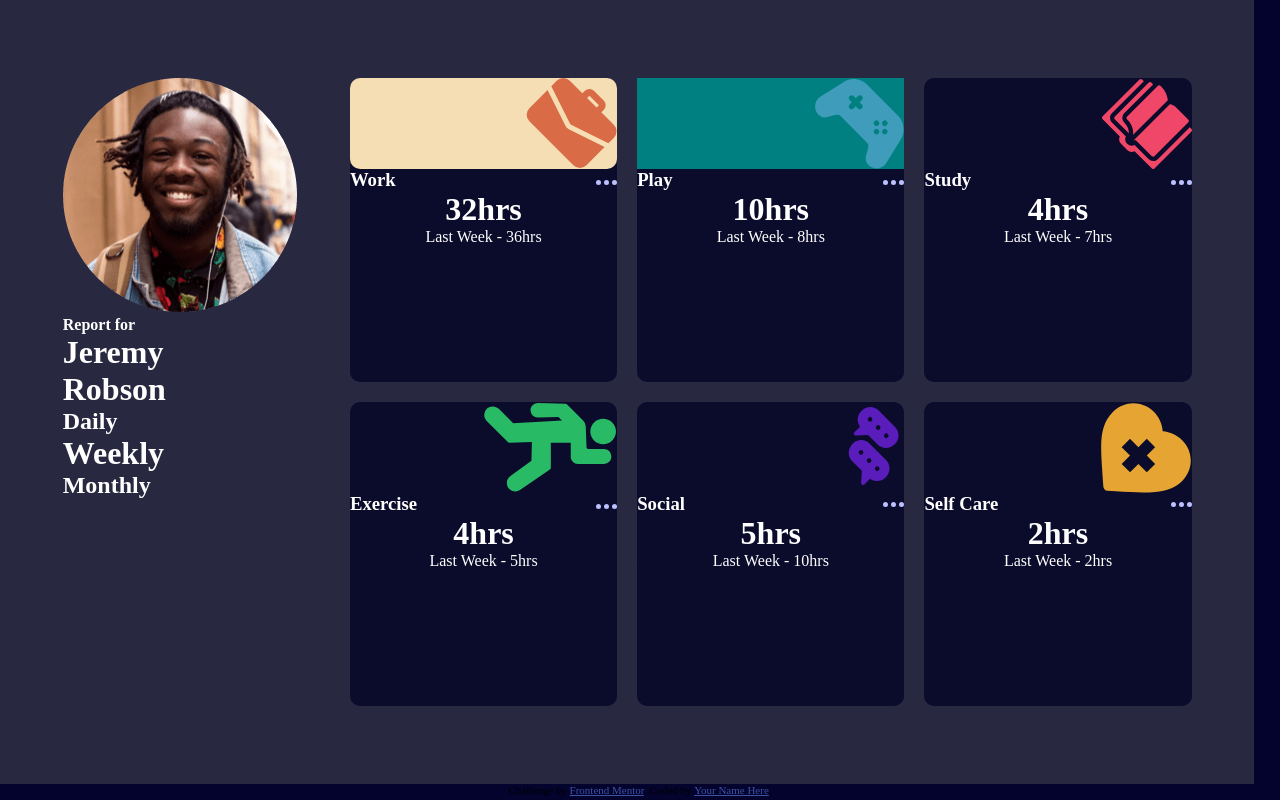
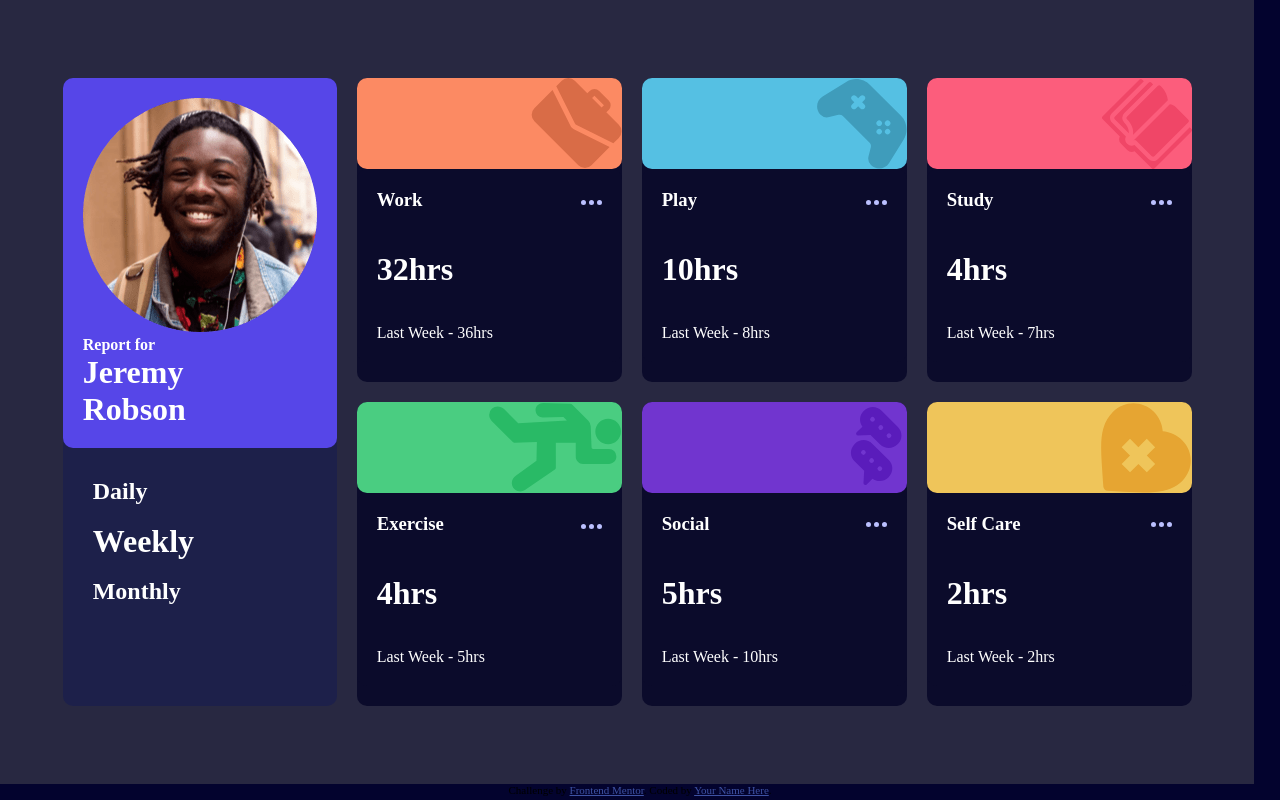
Before and after one commit to jkip-21/time-dashboard, a plain HTML site: page index.html in a window 1280 px wide. Drawn offline with Linux system fonts and the light colour scheme.

Commit message:
update made

```diff
--- a/index.html
+++ b/index.html
@@ -31,12 +31,17 @@
           <div class="img1">
             <img src="/images/image-jeremy.png" alt="">
           </div>
+          <div class="profile-content">
             <h4>Report for</h4>
-            <h1>Jeremy <br> Robson</h1>
+              <h1>Jeremy <br> Robson</h1>
+          </div>
         </div>
+
         <div class="content-bottom">
           <h2>Daily</h2>
+          <br>
           <h1>Weekly</h1>
+          <br>
           <h2>Monthly</h2>
         </div>
       </div>
@@ -51,6 +56,8 @@
           </div>
           <div class="content-sec">
             <h1>32hrs <!-- weekly --></h1>
+            <br>
+            <br>
             <p>Last Week - 36hrs</p>
           </div>
         </div>
@@ -66,6 +73,8 @@
           </div>
           <div class="content-sec">
             <h1>10hrs <!-- weekly --></h1>
+            <br>
+            <br>
             <p>Last Week - 8hrs</p>
           </div>
         </div>
@@ -86,6 +95,8 @@
             <h1>
               4hrs
             </h1>
+            <br>
+            <br>
             <p>Last Week - 7hrs</p>
           </div>
         </div>
@@ -103,6 +114,8 @@
           </div>
           <div class="content-sec">
             <h1>4hrs</h1>
+            <br>
+            <br>
             <p>Last Week - 5hrs</p>
           </div>
         </div>
@@ -119,6 +132,8 @@
           </div>
           <div class="content-sec">
             <h1>5hrs</h1>
+            <br>
+            <br>
             <p>Last Week - 10hrs</p>
           </div>
         </div>
@@ -134,6 +149,8 @@
           </div>
           <div class="content-sec">
             <h1>2hrs</h1>
+            <br>
+            <br>
             <p>Last Week - 2hrs</p>
           </div>
         </div>
--- a/style.css
+++ b/style.css
@@ -29,9 +29,15 @@ body{
 .one{
     grid-area: one;
     border-radius: 10px;
+    background:rgb(29, 32, 74);
 }
-.one.profile{
-    background: rgb(28, 28, 147);
+.profile{
+    padding: 20px;
+    border-radius: 10px;
+    background:rgb(86, 70, 232);
+}
+.profile .img1{
+    border-radius: 20%;
 }
 .two{
     grid-area: two;
@@ -39,7 +45,7 @@ body{
     border-radius: 10px;
 }
 .two .lead-img{
-    background: wheat;
+    background:rgb(252, 138, 99);
     border-radius: 10px;
 }
 .three{
@@ -48,11 +54,16 @@ body{
     border-radius: 10px;
 }
 .three .lead-img{
-    background: teal;
+    background:#55C0E3;
+    border-radius: 10px;
 }
 .four{
     grid-area: four;
     background-color:  rgb(11, 11, 43);
+    border-radius: 10px;
+}
+.four .lead-img{
+    background:rgb(252, 93, 124);
     border-radius: 10px;
 }
 .five{
@@ -60,14 +71,27 @@ body{
     background-color:  rgb(11, 11, 43);
     border-radius: 10px;
 }
+.five .lead-img{
+    background:rgb(74, 205, 129);
+    border-radius: 10px;
+}
 .six{
     grid-area: six;
     background-color:  rgb(11, 11, 43);
     border-radius: 10px;
 }
+.six .lead-img{
+
+	background:rgb(113, 53, 207);
+    border-radius: 10px;
+}
 .seven{
     grid-area: seven;
     background-color:  rgb(11, 11, 43);
+    border-radius: 10px;
+}
+.seven .lead-img{
+    background:rgb(239, 197, 90);
     border-radius: 10px;
 }
 .combine{
@@ -78,6 +102,7 @@ body{
     display: flex;
     justify-content: space-between;
     align-items: center;
+    padding: 20px;
 }
 image{
     border-radius: 10%;
@@ -90,6 +115,14 @@ image{
 .content-sec{
     display: flex;
     flex-direction: column;
-    justify-content: space-evenly;
-    align-items: center;
+    justify-content:center;
+    align-items: stretch;
+    padding: 20px;
 }
+.content-bottom{
+    display: flex;
+    justify-content: space-between;
+    flex-direction: column;
+    align-items: stretch;
+    margin: 30px;
+}
```
